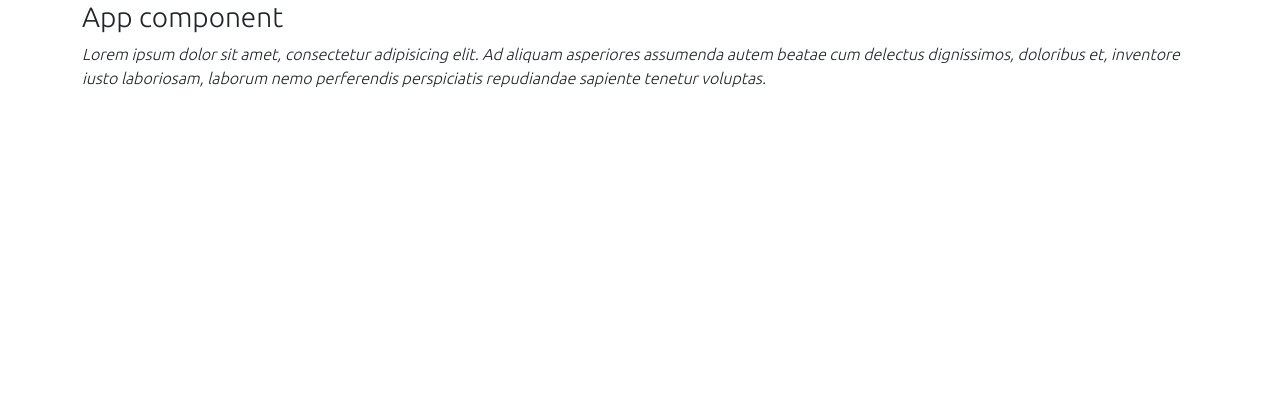
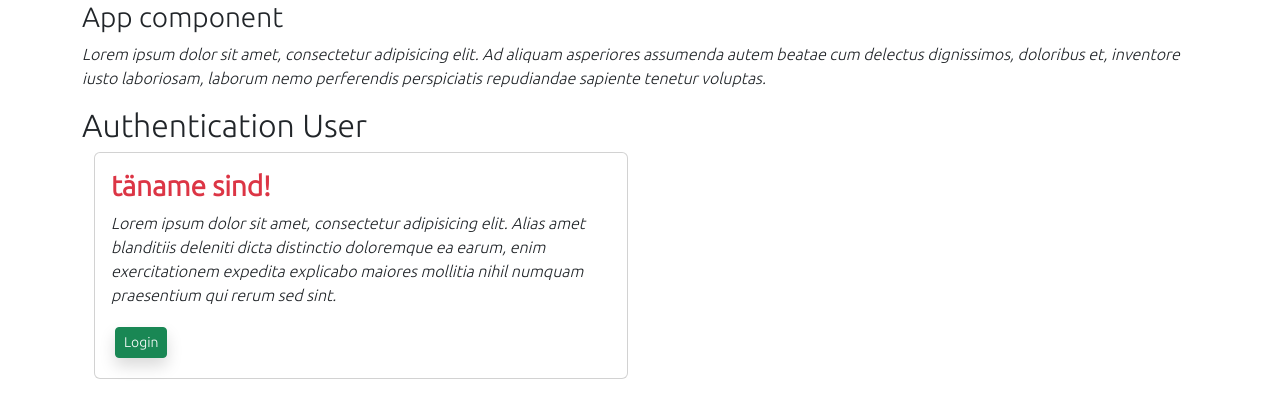
Before and after one commit to 5OO/vue-schnell-kurs, a Vue app: page / in a window 1280 px wide. Shown: the top 418 px of the page. Built offline with nearby package versions, Linux system fonts and the light colour scheme.

Commit message:
conditional rendering sai läbi

```diff
--- a/src/App.vue
+++ b/src/App.vue
@@ -10,6 +10,7 @@
     </div>
   </div>
 
+<auth-user/>
 
 </div>
 
@@ -17,8 +18,9 @@
 
 <script>
 
+import AuthUser from "@/components/AuthUser";
 export default {
-  components: {  }
+  components: {AuthUser  }
 }
 </script>
 <style>
--- /dev/null
+++ b/src/components/AuthUser.vue
@@ -0,0 +1,55 @@
+<template>
+
+<!--  <pre>{{this.isLoggedIn}}</pre>-->
+
+  <h2>Authentication User</h2>
+  <div class="container">
+    <div class="row">
+      <div class="col-md-6">
+        <div class="card">
+          <div class="card-body">
+            <div v-if="isLoggedIn">
+              <p class="h3 fw-bolder text-success">teretulemast kasutaja</p>
+              <p class="fst-italic">Lorem ipsum dolor sit amet, consectetur adipisicing elit. Adipisci architecto
+                aspernatur consectetur culpa doloribus excepturi impedit iste minima molestias nesciunt quisquam soluta
+                tempora, tempore temporibus vel velit vero voluptas voluptates.</p>
+            </div>
+            <div v-if="!isLoggedIn">
+              <p class="h3 fw-bolder text-danger">täname sind!</p>
+              <p class="fst-italic">Lorem ipsum dolor sit amet, consectetur adipisicing elit. Alias amet blanditiis
+                deleniti dicta distinctio doloremque ea earum, enim exercitationem expedita explicabo maiores mollitia
+                nihil numquam praesentium qui rerum sed sint.</p>
+            </div>
+            <div>
+              <button v-if="!isLoggedIn" class="btn btn-success btn-sm m-1 shadow" @click="login">Login</button>
+              <button v-if="isLoggedIn" class="btn btn-danger btn-sm m-1 shadow" @click="logout">LogOut</button>
+            </div>
+          </div>
+        </div>
+      </div>
+    </div>
+  </div>
+</template>
+
+<script>
+export default {
+  name: "AuthUser",
+  data: function () {
+    return {
+      isLoggedIn: false
+    };
+  },
+  methods: {
+    login: function () {
+      this.isLoggedIn = true;
+    },
+    logout: function () {
+      this.isLoggedIn= false;
+    }
+  }
+}
+</script>
+
+<style scoped>
+
+</style>
```
